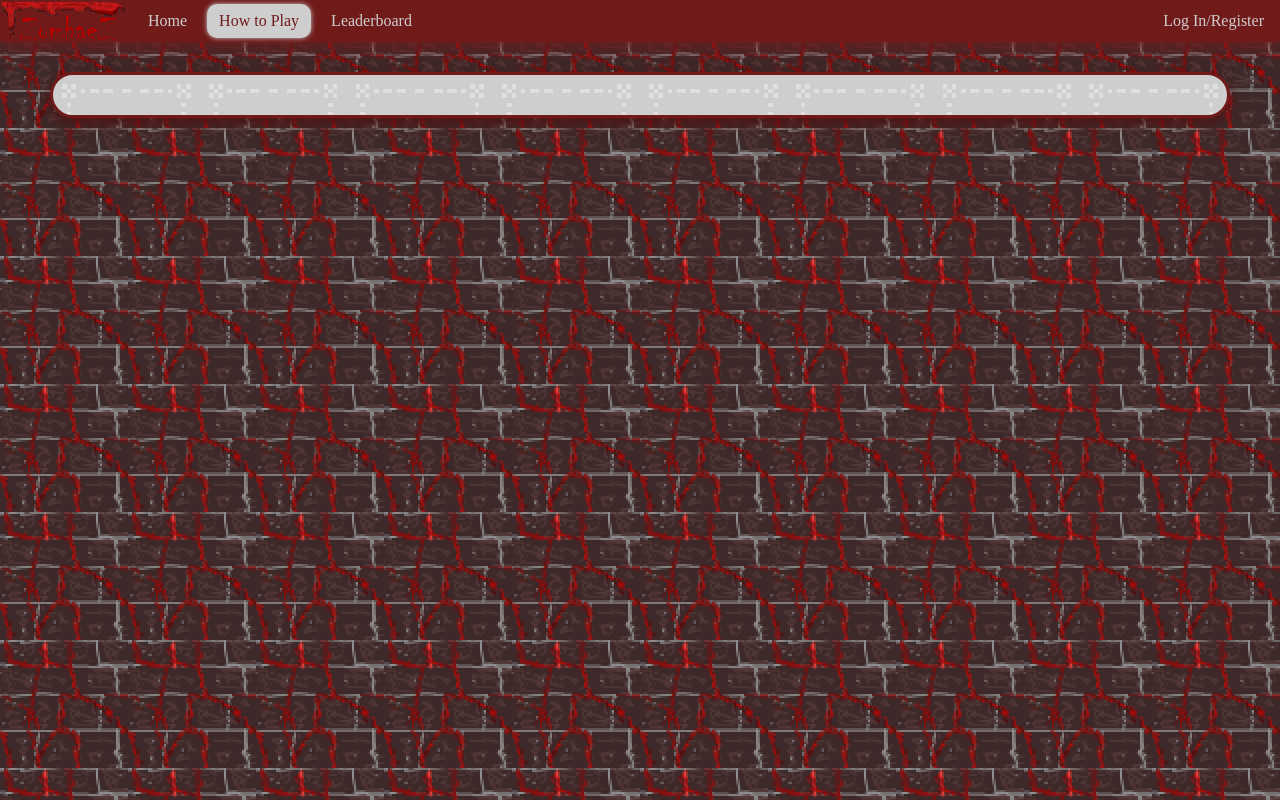
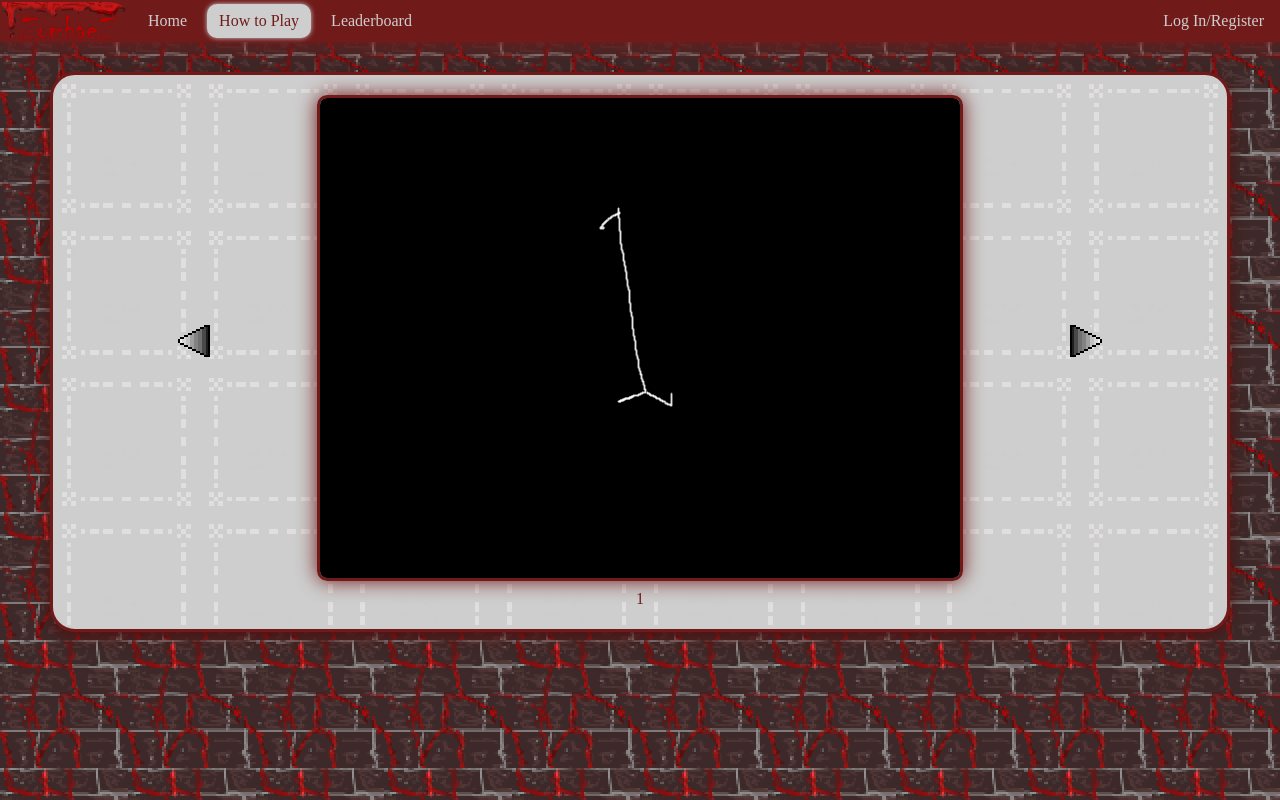
Before and after one commit to KB9/Zombaez, a Django app: page /zombaez/how_to_play/ in a window 1280 px wide. Run offline with Django 3.2, Linux system fonts and the light colour scheme; parts of the project's set-up code (start-up, migrations or seed data) failed here and were passed over.

Commit message:
HOW TO PLAY PLZ

```diff
--- a/ZombaezProject/static/js/how_to_play.js
+++ b/ZombaezProject/static/js/how_to_play.js
@@ -2,3 +2,30 @@ window.onload = function() {
 				var c = document.getElementById("nav2");
 				c.className += " active";
 }
+var number_of_images = 4;
+var previous_index;
+var index = 1;
+function prev(){
+	previous_index = index;
+	index--;
+	if (index < 1){
+		index = number_of_images;
+	}
+	document.getElementById(index.toString()).classList.add("show");
+	document.getElementById(previous_index.toString()).classList.remove("show");
+	document.getElementById("p" + index.toString()).classList.add("show");
+	document.getElementById("p" + previous_index.toString()).classList.remove("show");
+
+}
+
+function next(){
+	previous_index = index;
+	index++;
+	if (index > number_of_images){
+		index = 1;
+	}
+	document.getElementById(index.toString()).classList.add("show");
+	document.getElementById(previous_index.toString()).classList.remove("show");
+	document.getElementById("p" + index.toString()).classList.add("show");
+	document.getElementById("p" + previous_index.toString()).classList.remove("show");
+}
--- a/ZombaezProject/templates/zombaez/how_to_play.html
+++ b/ZombaezProject/templates/zombaez/how_to_play.html
@@ -9,11 +9,31 @@
 
 {% block head_block %}
 	<link rel="stylesheet" href="{% static "styles/how_to_play.css"%}" type="text/css" />
-	<script src="{% static "js/how_to_play.js" %}"></script>
+	<script src="{% static 'js/how_to_play.js' %}"></script>
 {% endblock %}
 
 {% block body_block %}
 
-		<p>{{how_to_play}}</p>
+		<div id="slideshow">
+			<div id="left_third" class="third">
+				<img id="left" src="{% static 'images/left.png' %}" onclick="prev()"/>
+			</div>
+			<div class="wrapper third">
+				<img id="1" class="slideshow show"src="{% static 'images/1.png' %}" alt="1" />
+				<img id="2" class="slideshow"src="{% static 'images/2.png' %}" alt="2" />
+				<img id="3" class="slideshow"src="{% static 'images/3.png' %}" alt="3" />
+				<img id="4" class="slideshow"src="{% static 'images/4.png' %}" alt="4" />
+			</div>
+			<div id="right_third" class="third">
+				<img id="right" src="{% static 'images/right.png' %}" onclick="next()"/>
+			</div>
+		</div>
+
+		<div id="desc">
+			<p id="p1" class="show">1</p>
+			<p id="p2">2</p>
+			<p id="p3">3</p>
+			<p id="p4">4</p>
+		</div>
 
 {% endblock %}
```
Also changed, not shown: ZombaezProject/db.sqlite3, 14 other files.
